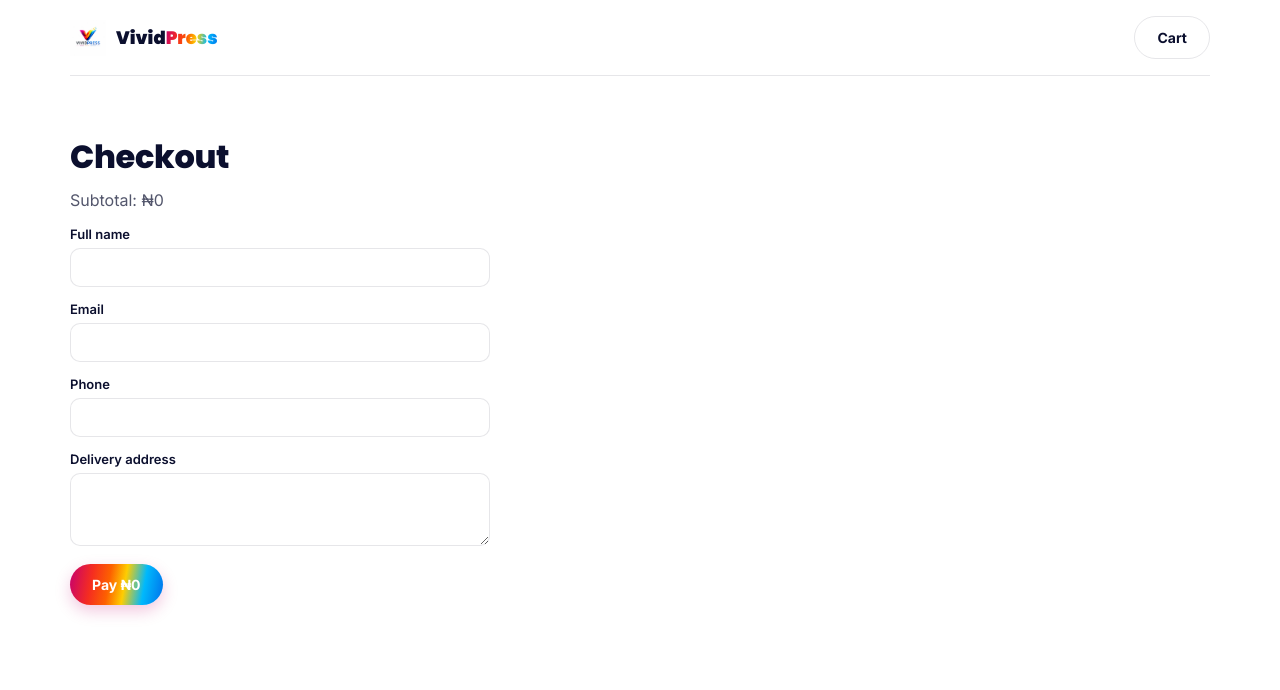
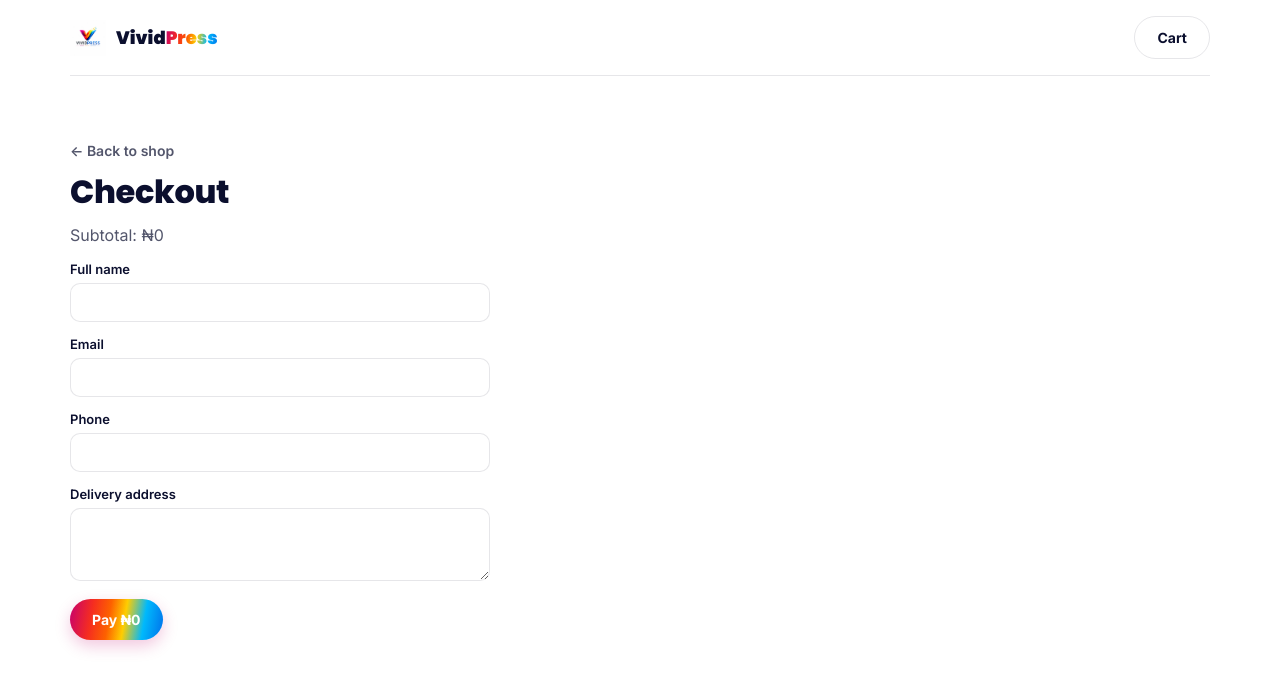
Before and after one commit to Winsoulsdev1/VividPress-App, a Next.js app: page /checkout in a window 1280 px wide. Shown: the top 690 px of the page. Built offline with nearby package versions, Linux system fonts and the light colour scheme.

Commit message:
Add back to shop links

```diff
--- a/app/cart/page.js
+++ b/app/cart/page.js
@@ -10,6 +10,7 @@ export default function CartPage() {
     <>
       <Header />
       <div className="wrap section">
+        <Link href="/" style={{ display: 'inline-block', marginBottom: 16, fontWeight: 600, fontSize: 14, opacity: 0.7 }}>← Back to shop</Link>
         <h1>Your cart</h1>
 
         {items.length === 0 && (
--- a/app/checkout/page.js
+++ b/app/checkout/page.js
@@ -1,5 +1,6 @@
 'use client';
 import { useState } from 'react';
+import Link from 'next/link';
 import Header from '../../components/Header';
 import { useCart } from '../../lib/cart';
 
@@ -41,6 +42,7 @@ export default function CheckoutPage() {
     <>
       <Header />
       <div className="wrap section">
+        <Link href="/" style={{ display: 'inline-block', marginBottom: 16, fontWeight: 600, fontSize: 14, opacity: 0.7 }}>← Back to shop</Link>
         <h1>Checkout</h1>
         <p style={{ opacity: 0.7 }}>Subtotal: ₦{subtotal.toLocaleString()}</p>
 
```
